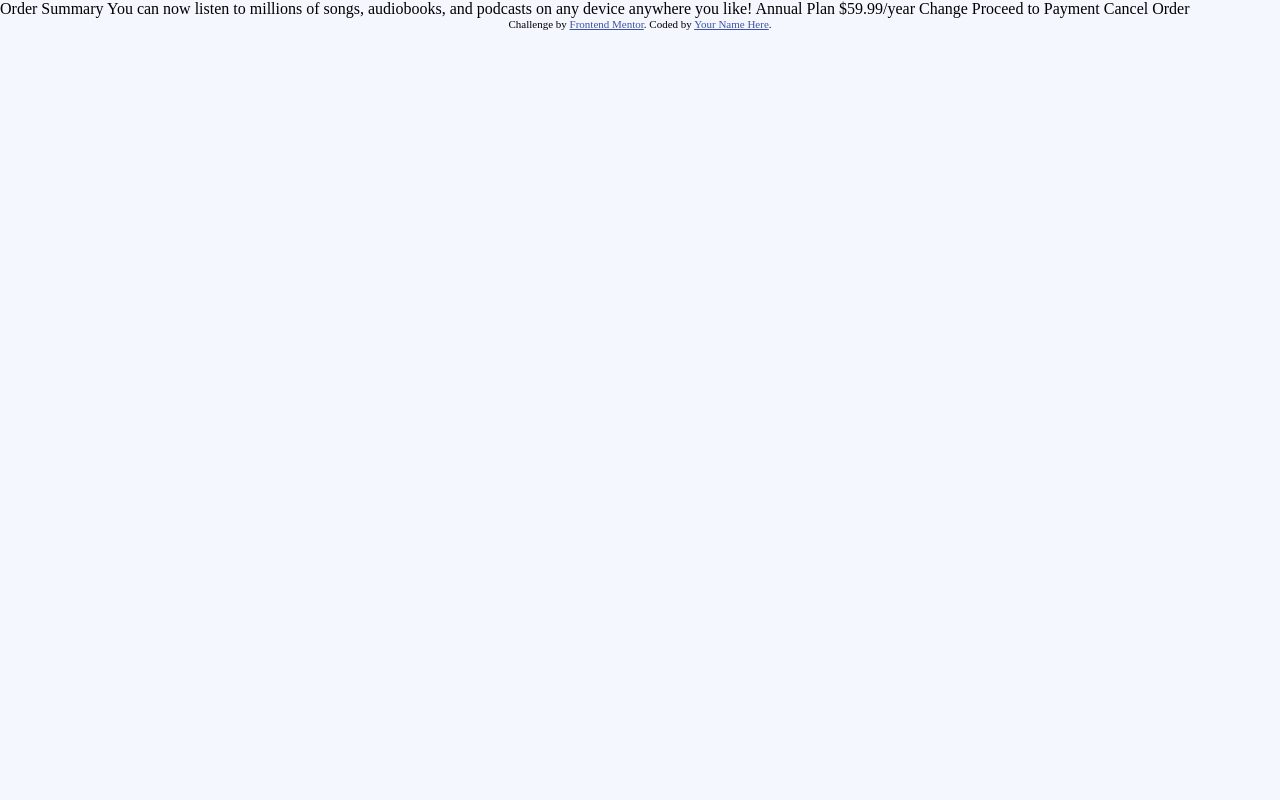
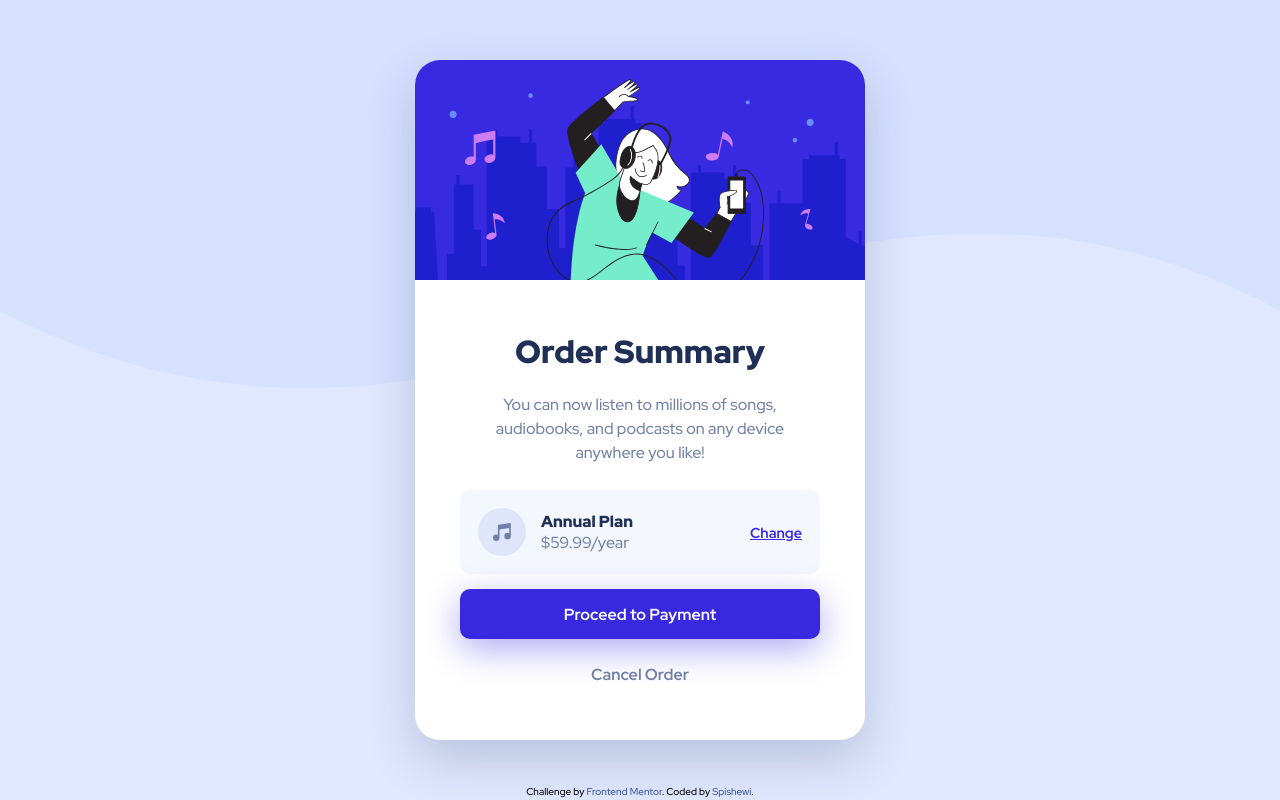
Before and after one commit to Spishewi/Frontend-Mentor-Order-summary-card, a plain HTML site: page index.html in a window 1280 px wide. Drawn offline with Linux system fonts and the light colour scheme.

Commit message:
design terminé (normalement)

```diff
--- a/index.html
+++ b/index.html
@@ -6,34 +6,40 @@
 
     <link rel="icon" type="image/png" sizes="32x32" href="./images/favicon-32x32.png">
     <link rel="stylesheet" href="style.css">
-
+    <link href="https://fonts.googleapis.com/css2?family=Red+Hat+Display:wght@500;700;900&display=swap" rel="stylesheet">
     <title>Frontend Mentor | Order summary card</title>
 
     <!-- Feel free to remove these styles or customise in your own stylesheet 👍 -->
-    <style>
-      .attribution { font-size: 11px; text-align: center; }
-      .attribution a { color: hsl(228, 45%, 44%); }
-    </style>
   </head>
   <body>
+      <div id="card">
+        <img src="images/illustration-hero.svg" alt="illustration-hero.svg">
+        <div class="container">
+          <h1>Order Summary</h1>
+          <p>You can now listen to millions of songs, audiobooks, and podcasts on any device anywhere you like!</p>
+          <div id="price-card">
+            <img src="images/icon-music.svg" alt="icon-music.svg">
+            <div class="plan">
+              <h2>Annual Plan</h2>
+              <p>$59.99/year</p>
+            </div>
+
+            <a href="#">Change</a>
+          </div>
+          <div class="button proceed-button">
+            <p>Proceed to Payment</p>
+          </div>
+          <div class="button cancel-button">
+            <p>Cancel Order</p>
+          </div>
+        </div>
+      </div>
 
 
-    Order Summary
-
-    You can now listen to millions of songs, audiobooks, and podcasts on any
-    device anywhere you like!
-
-    Annual Plan
-    $59.99/year
-
-    Change
-
-    Proceed to Payment
-    Cancel Order
 
     <div class="attribution">
       Challenge by <a href="https://www.frontendmentor.io?ref=challenge" target="_blank">Frontend Mentor</a>.
-      Coded by <a href="#">Your Name Here</a>.
+      Coded by <a href="#">Spishewi</a>.
     </div>
   </body>
 </html>
--- a/style.css
+++ b/style.css
@@ -1,7 +1,164 @@
+:root{
+    /*--PRIMARY--*/
+    --pale-blue: hsl(225, 100%, 94%);
+    --bright-blue: hsl(245, 75%, 52%);
+    --bright-blue-hover: hsl(245, 83%, 68%);
+
+    /*--NEUTRAL--*/
+    --very-pale-blue: hsl(225, 100%, 98%);
+    --desaturated-blue: hsl(224, 23%, 55%);
+    --dark-blue: hsl(223, 47%, 23%);
+    font-size: 16px;
+}
+
 *{
     padding: 0;
     margin: 0;
 }
 body{
-    background-color: hsl(225, 100%, 98%);
+    background-color: var(--pale-blue);
+    background-image: url("images/pattern-background-desktop.svg");
+    font-family: 'Red Hat Display', sans-serif;
+    background-repeat: no-repeat;
+    background-size: contain;
+    display: flex;
+    align-items: center;
+    justify-content: center;
+    height: 100vh;
+    width: 100vw;
 }
+
+/* Smartphones (portrait) ----------- */
+@media only screen and (max-width : 375px) {
+    body{background-image: url("images/pattern-background-mobile.svg");}
+}
+
+#card{
+    max-width: 450px;
+    width: 90%;
+    max-height: 85%;
+    height: fit-content;
+    border-radius: 25px;
+    overflow: hidden;
+
+    background-color: #fff;
+    box-shadow: 0px 20px 50px 0px rgba(31, 47, 86, 0.2);
+}
+@media only screen and (max-width : 320px){ /*vrm petit écran*/
+    #card{
+        width: 95%;
+        max-height: 95%;
+
+    }
+
+}
+#card > img{
+    width: 100%;
+    height: auto;
+}
+#card > .container{
+    padding:10%;
+    text-align: center;
+}
+#card > .container > h1{
+    color: var(--dark-blue);
+    padding-bottom: 10px;
+    font-weight: 900;
+    font-size: 2rem;
+}
+
+
+#card > .container > p{
+    color: var(--desaturated-blue);
+    line-height: 1.5em;
+    font-size: 1rem;
+    padding: 10px;
+}
+
+#price-card{
+    background-color: var(--very-pale-blue);
+    padding:5%;
+    border-radius: 10px;
+    margin-top: 15px;
+    margin-bottom: 15px;
+    display: flex;
+    align-items: center;
+    justify-content: space-between;
+}
+#price-card > .plan{
+    text-align: left;
+    width: 100%;
+    padding-left: 15px;
+    font-size:1rem;
+}
+#price-card > .plan > h2{
+    color: var(--dark-blue);
+    font-weight: 900;
+    font-size: 1rem;
+}
+#price-card > .plan > p{
+    color: var(--desaturated-blue);
+    font-size: 1rem;
+}
+#price-card > a{
+    color : var(--bright-blue);
+    font-weight: 700;
+    font-size: 0.9rem;
+    text-decoration: underline;
+    transition: ease-in-out 0.1s;
+    cursor: pointer;
+}
+#price-card > a:hover{
+    color : var(--bright-blue-hover);
+    text-decoration: none;
+}
+.button{
+    width: 100%;
+    height: 50px;
+    border-radius: 10px;
+    display: flex;
+    justify-content: center;
+    align-items: center;
+    font-weight: 700;
+    font-size: 1rem;
+    cursor: pointer;
+}
+.proceed-button{
+    background-color: var(--bright-blue);
+    color: #fff;
+    margin-bottom: 10px;
+    box-shadow: 0px 10px 35px 0px rgba(56, 41, 224, 0.4);
+    transition:ease-in-out 0.2s;
+}
+.proceed-button:hover{
+    background-color: var(--bright-blue-hover);
+    box-shadow: 0px 10px 35px 0px rgba(56, 41, 224, 0.5);
+}
+.cancel-button{
+    color: var(--desaturated-blue);
+    transition:ease-in-out 0.2s;
+}
+.cancel-button:hover{
+    color: var(--dark-blue);
+}
+
+@media only screen and (max-width : 375px), (max-height :768px) {
+    #card > .container > h1{font-size: 1.5rem; padding-bottom: 5px;}
+    #card > .container > p{font-size: 0.9rem;}
+    #price-card > a{font-size: 0.8rem;}
+    #price-card > .plan > p{font-size: 0.9rem;}
+    #price-card > .plan > h2{font-size: 0.9rem;}
+}
+
+
+.attribution {
+    font-size: 10px;
+    text-align: center;
+    position: fixed;
+    bottom: 0px;
+    margin-bottom: 2px;
+}
+.attribution a {
+    color: hsl(228, 45%, 44%);
+    text-decoration: none;
+}
```
